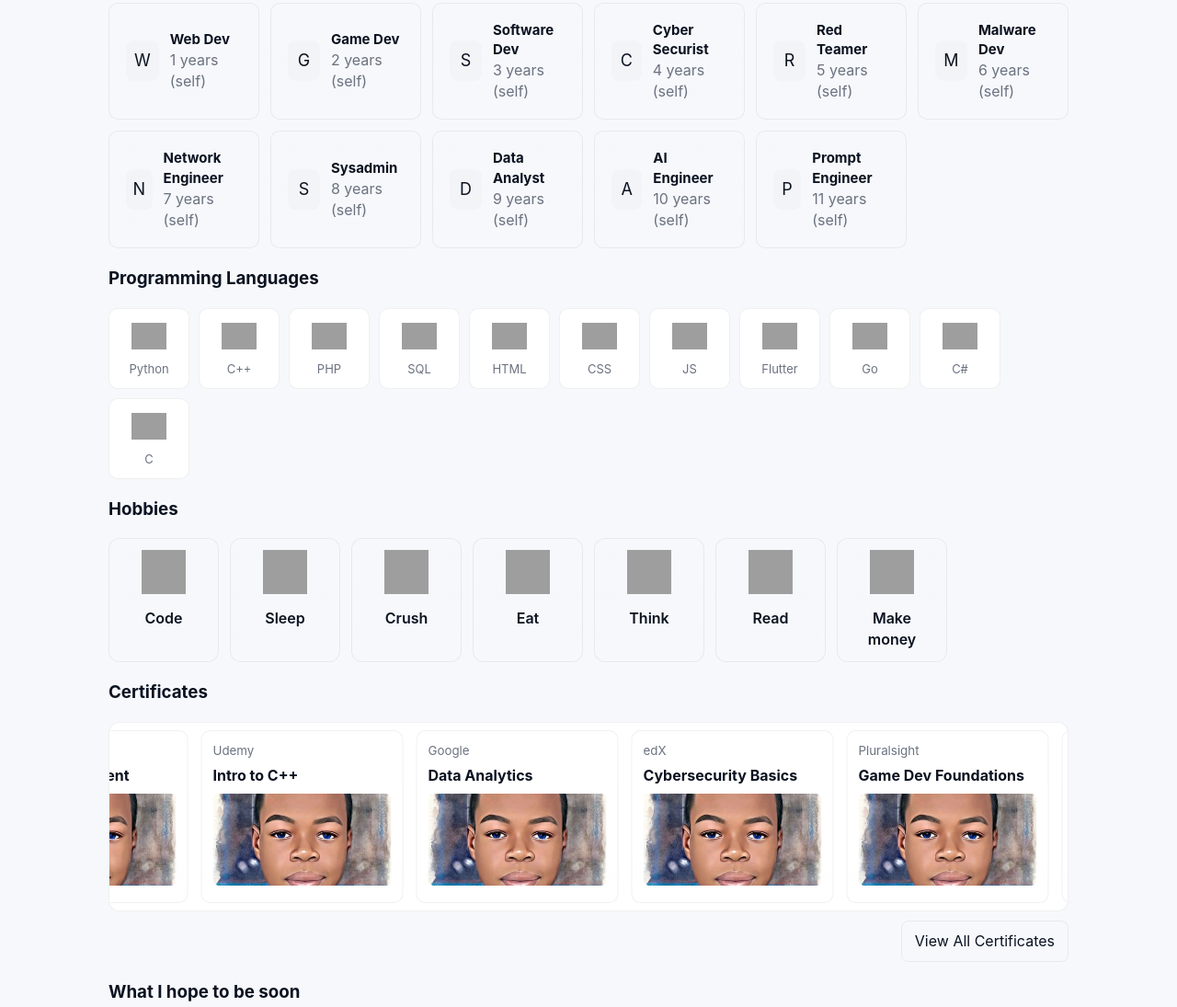
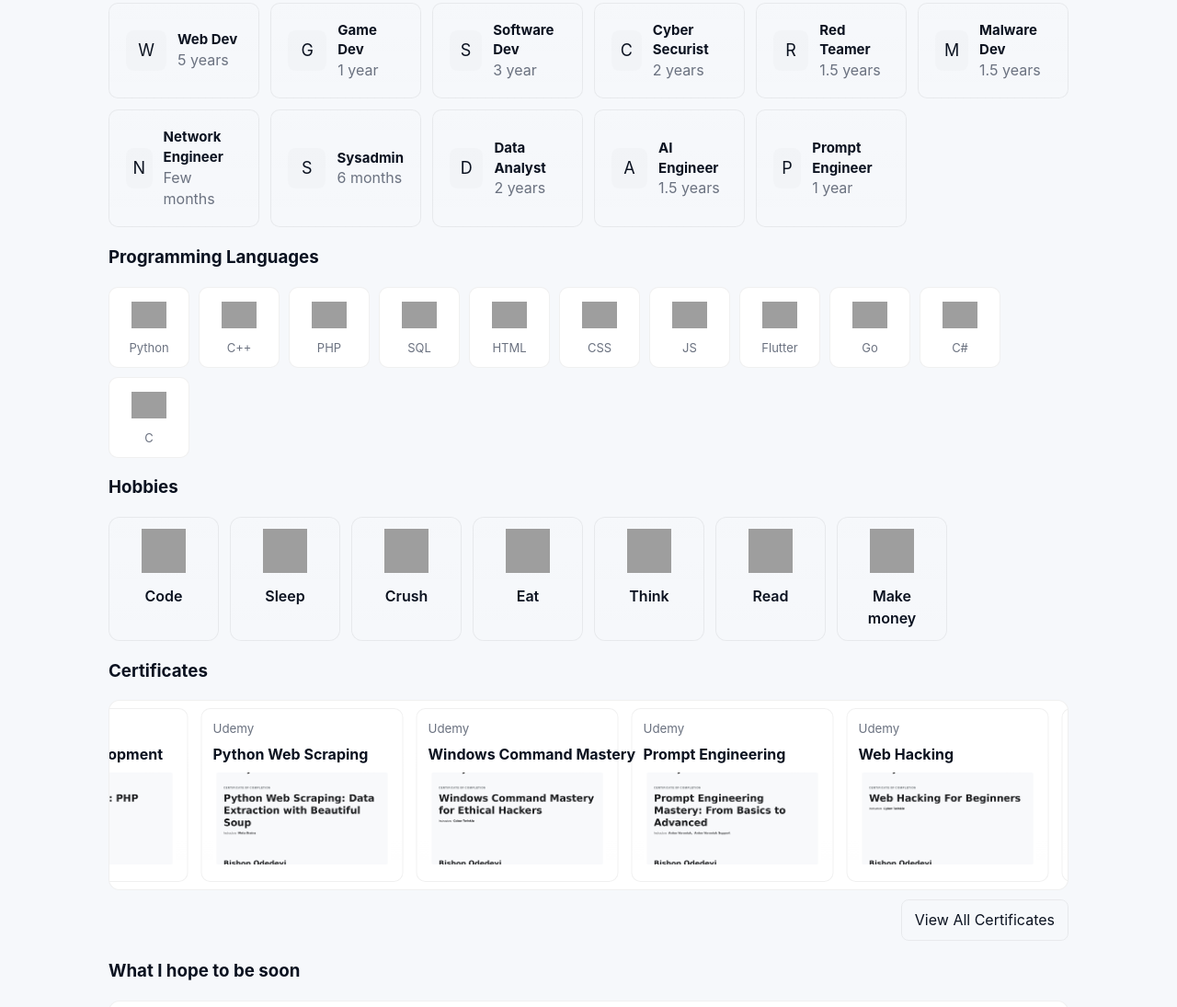
Before and after one commit to BishopOdedeyi/profile, a plain HTML site: page index.html in a window 1280 px wide. Shown: the part 926-2021 px from the top of the page at 92% size. Drawn offline with Linux system fonts and the light colour scheme; grey boxes are pictures that could not be loaded.

Commit message:
Add files via upload

```diff
--- a/index.html
+++ b/index.html
@@ -209,9 +209,19 @@
   </div>
 
 	  <script>
-    // --- Data (from your inputs) ---
+	  // --- Data (editable by you) ---
 	  const skills = [
-      'Web Dev','Game Dev','Software Dev','Cyber Securist','Red Teamer','Malware Dev','Network Engineer','Sysadmin','Data Analyst','AI Engineer','Prompt Engineer'
+		{ name: 'Web Dev', years: '5 years' },
+		{ name: 'Game Dev', years: '1 year' },
+		{ name: 'Software Dev', years: '3 year' },
+		{ name: 'Cyber Securist', years: '2 years' },
+		{ name: 'Red Teamer', years: '1.5 years' },
+		{ name: 'Malware Dev', years: '1.5 years' },
+		{ name: 'Network Engineer', years: 'Few months' },
+		{ name: 'Sysadmin', years: '6 months' },
+		{ name: 'Data Analyst', years: '2 years' },
+		{ name: 'AI Engineer', years: '1.5 years' },
+		{ name: 'Prompt Engineer', years: '1 year' }
 	  ];
 
 	  const langs = [
@@ -239,33 +249,42 @@
 	  ];
 
 	  const certs = [
-      {platform:'Coursera',title:'Web Development',img:'bishop.jpg'},
-      {platform:'Udemy',title:'Intro to C++',img:'bishop.jpg'},
-      {platform:'Google',title:'Data Analytics',img:'bishop.jpg'},
-      {platform:'edX',title:'Cybersecurity Basics',img:'bishop.jpg'},
-      {platform:'Pluralsight',title:'Game Dev Foundations',img:'bishop.jpg'}
+		{platform:'Udemy',title:'PHP Web Development',img:'certs/cert (1).jpg'},
+		{platform:'Udemy',title:'Python Web Scraping',img:'certs/cert (2).jpg'},
+		{platform:'Udemy',title:'Windows Command Mastery',img:'certs/cert (3).jpg'},
+		{platform:'Udemy',title:'Prompt Engineering',img:'certs/cert (4).jpg'},
+		{platform:'Udemy',title:'Web Hacking',img:'certs/cert (5).jpg'},
+		{platform:'Udemy',title:'Cybersecurity',img:'certs/cert (6).jpg'},
+		{platform:'Udemy',title:'Ethical Hacking',img:'certs/cert (7).jpg'},
+		{platform:'Udemy',title:'Hydra Expert',img:'certs/cert (8).jpg'}
 	  ];
 
 	  // --- Populate DOM ---
 	  const skillsWrap = document.getElementById('skills');
-    skills.forEach((s,i)=>{
+	  skills.forEach((s)=>{
 		const el = document.createElement('div');
 		el.className = 'skill-card fade-up';
-      el.innerHTML = `<div class="icon">${s.charAt(0)}</div><div><h4>${s}</h4><div class="muted">${i+1} years (self)</div></div>`;
+		el.innerHTML = `
+		  <div class="icon">${s.name.charAt(0)}</div>
+		  <div>
+			<h4>${s.name}</h4>
+			<div class="muted">${s.years}</div>
+		  </div>`;
 		skillsWrap.appendChild(el);
 	  });
 
 	  const langsWrap = document.getElementById('langs');
 	  langs.forEach(l=>{
-      const el = document.createElement('div');el.className='lang';
+		const el = document.createElement('div');
+		el.className='lang';
 		el.innerHTML = `<img src="${l.icon}" alt="${l.name} icon" onerror="this.style.opacity=.3"><span>${l.name}</span>`;
 		langsWrap.appendChild(el);
 	  });
 
 	  const hobbiesWrap = document.getElementById('hobbies');
 	  hobbies.forEach(h=>{
-      const el=document.createElement('div');el.className='hobby';
-      // twemoji CDN pattern: https://cdnjs.cloudflare.com/ajax/libs/twemoji/14.0.2/72x72/<hex>.png
+		const el=document.createElement('div');
+		el.className='hobby';
 		el.innerHTML = `<img src="https://cdnjs.cloudflare.com/ajax/libs/twemoji/14.0.2/72x72/${h.emoji}.png" alt="${h.label}"><p>${h.label}</p>`;
 		hobbiesWrap.appendChild(el);
 	  });
@@ -273,10 +292,10 @@
 	  const certTrack = document.getElementById('certTrack');
 	  function buildCerts(){
 		certTrack.innerHTML = '';
-      // duplicate items so animation looks continuous
 		const all = certs.concat(certs);
 		all.forEach(c=>{
-        const el = document.createElement('div');el.className='cert';
+		  const el = document.createElement('div');
+		  el.className='cert';
 		  el.innerHTML = `<small>${c.platform}</small><h4>${c.title}</h4><img src="${c.img}" alt="${c.title}">`;
 		  certTrack.appendChild(el);
 		});
@@ -295,36 +314,29 @@
 		}
 	  }
 
-    // Entrance animations when visible
+	  // Entrance animations
 	  function reveal(){
 		document.getElementById('banner').classList.add('show');
 		document.querySelectorAll('.fade-up').forEach((el,i)=>setTimeout(()=>el.classList.add('show'), 120*i));
 		type();
 	  }
 
-    // Start after load
 	  window.addEventListener('load',()=>{
-      // slight delay for punchy animation
 		setTimeout(reveal,120);
-
-      // make cert-track width based to allow seamless scroll; if user resizes, rebuild
 		const track = document.getElementById('certTrack');
-      // pause on hover
 		track.addEventListener('mouseenter',()=>track.style.animationPlayState='paused');
 		track.addEventListener('mouseleave',()=>track.style.animationPlayState='running');
-
-      // view all button (placeholder)
 		document.getElementById('viewAll').addEventListener('click', (e)=>{
 		  e.preventDefault();
-        alert('Link to all certificates coming soon — replace with your URL');
+		  alert('Link to all certificates coming soon');
 		});
 	  });
 
-    // Accessibility: prefers-reduced-motion
 	  const prm = window.matchMedia('(prefers-reduced-motion: reduce)');
 	  if(prm.matches){
 		document.querySelectorAll('*').forEach(el=>el.style.transition='none');
 	  }
 	</script>
+
 </body>
 </html>
```
Also changed, not shown: certs/cert (1).jpg (added), certs/cert (2).jpg (added), certs/cert (3).jpg (added), certs/cert (4).jpg (added), certs/cert (5).jpg (added), certs/cert (6).jpg (added), certs/cert (7).jpg (added), certs/cert (8).jpg (added), certs/cert (9).jpg (added). Lines whose indentation alone changed are shown as unchanged.
